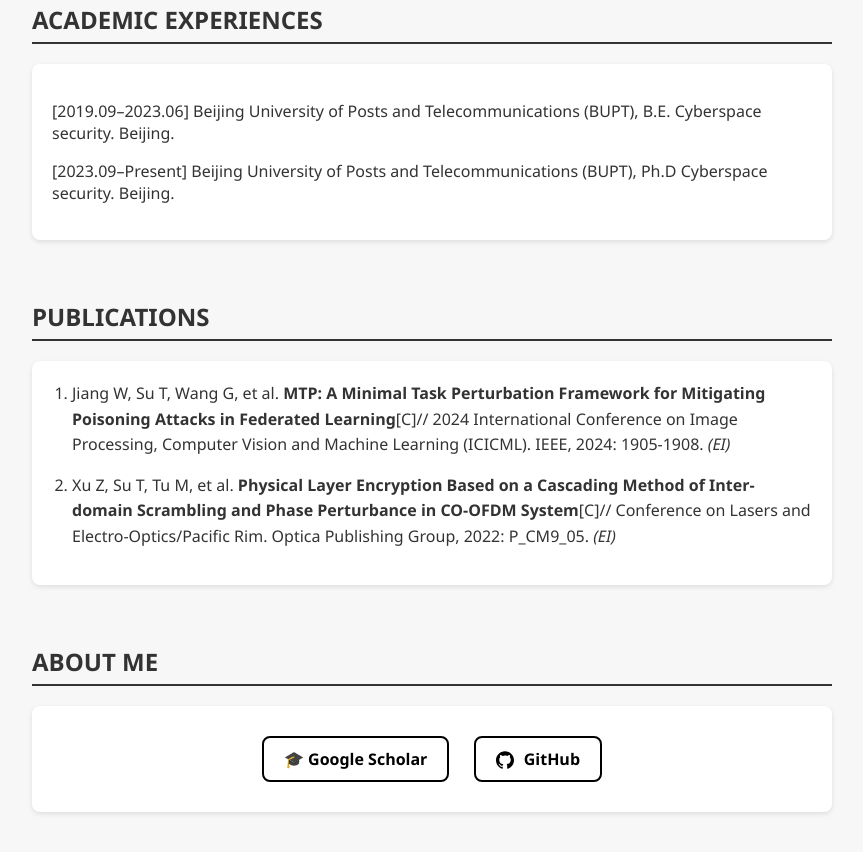
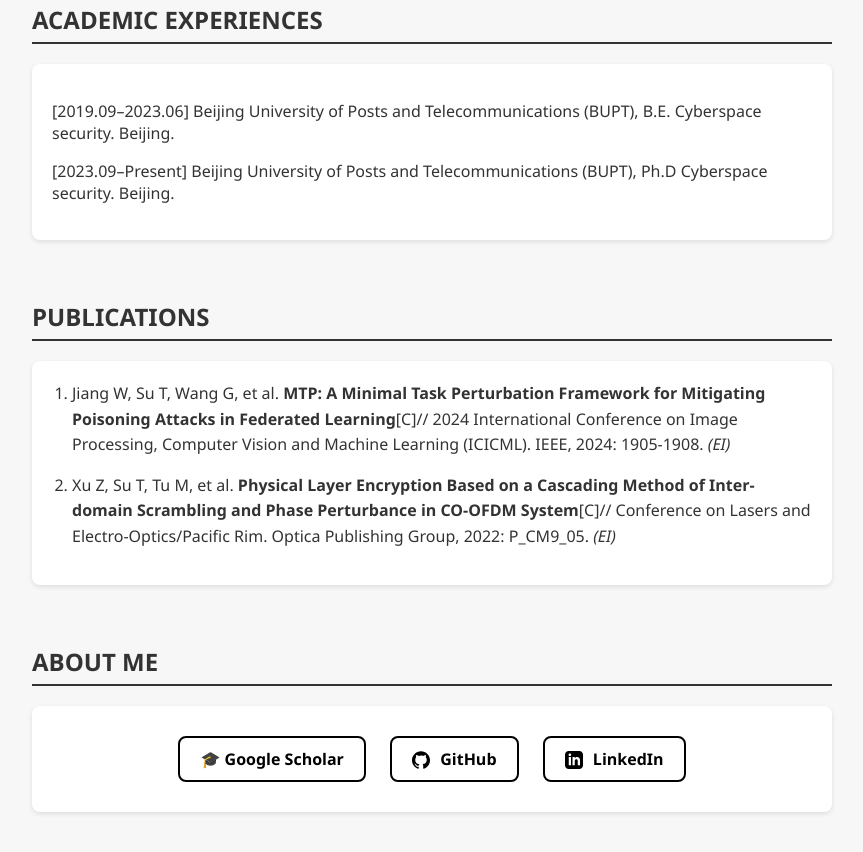
Before and after one commit to Asher-Su/Asher-Su.github.io, a plain HTML site: page index.html in a window 1280 px wide. Shown: the part 537-1389 px from the top of the page, without its empty margins (208-1071 px from the left). Drawn offline with Linux system fonts and the light colour scheme.

Commit message:
Update index.html
2.0

```diff
--- a/index.html
+++ b/index.html
@@ -183,6 +183,12 @@
         </svg>
         GitHub
       </a>
+      <a href="https://www.linkedin.com/in/%E5%A4%A9%E6%B8%9D-%E8%8B%8F-438a5a36a/" target="_blank" class="social-btn">
+        <svg xmlns="http://www.w3.org/2000/svg" width="18" height="18" style="vertical-align: middle; margin-right: 6px;" viewBox="0 0 24 24" fill="currentColor">
+          <path d="M19 0h-14c-2.761 0-5 2.239-5 5v14c0 2.761 2.239 5 5 5h14c2.762 0 5-2.239 5-5v-14c0-2.761-2.238-5-5-5zm-11 19h-3v-11h3v11zm-1.5-12.268c-.966 0-1.75-.79-1.75-1.764s.784-1.764 1.75-1.764 1.75.79 1.75 1.764-.783 1.764-1.75 1.764zm13.5 12.268h-3v-5.604c0-3.368-4-3.113-4 0v5.604h-3v-11h3v1.765c1.396-2.586 7-2.777 7 2.476v6.759z"/>
+        </svg>
+        LinkedIn
+      </a>
     </div>
   </section>
 
```
